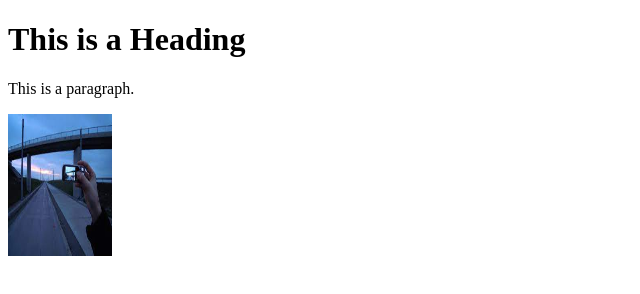
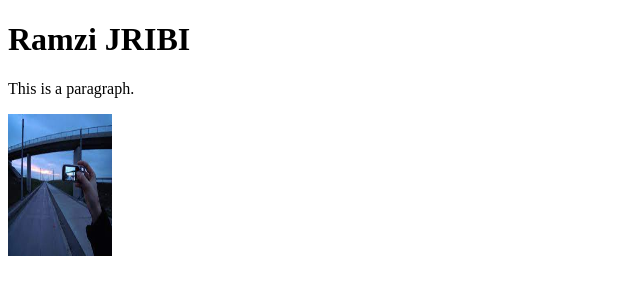
Before and after one commit to RamziJribi/First, a plain HTML site: page index.html in a window 1280 px wide. Shown: the whole page, without its empty margins (0-640 px from the left). Drawn offline with Linux system fonts and the light colour scheme.

Commit message:
changement1

```diff
--- a/index.html
+++ b/index.html
@@ -5,7 +5,7 @@
 </head>
 <body>
 
-<h1>This is a Heading</h1>
+<h1>Ramzi JRIBI</h1>
 <p>This is a paragraph.</p>
 <img src="image.jpg" alt="W3Schools.com" width="104" height="142">
 </body>
```
